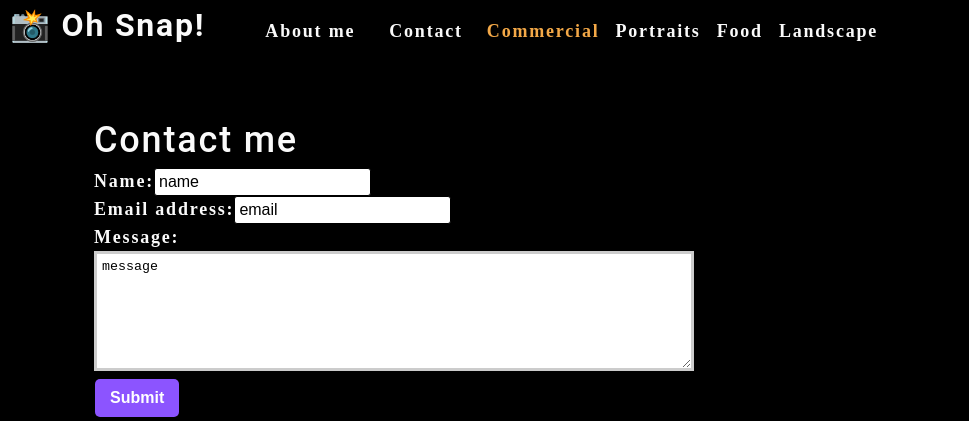
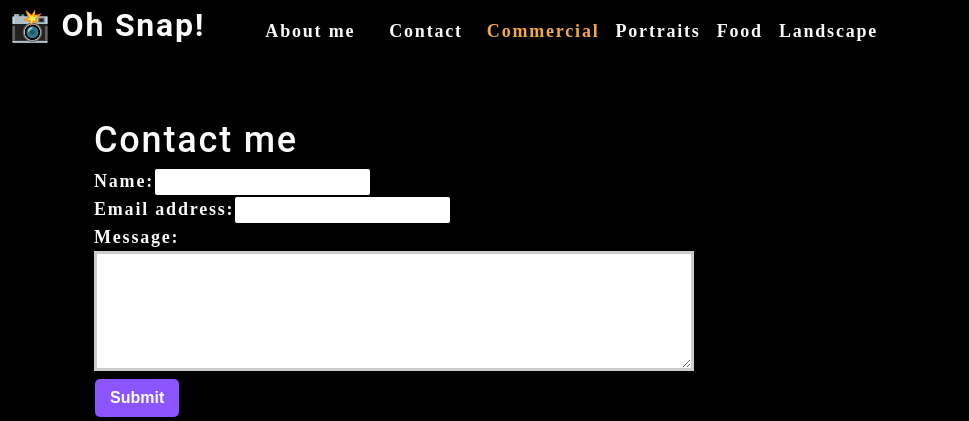
Before and after one commit to chaitalizn/photo-port, a React (Create React App) app: page / in a window 1280 px wide. Shown: the top 421 px of the page, without its empty margins (0-969 px from the left). Built offline with nearby package versions, Linux system fonts and the light colour scheme.

Commit message:
error with contact form test

```diff
--- a/src/components/Contact/index.js
+++ b/src/components/Contact/index.js
@@ -1,18 +1,41 @@
 import React, { useState } from 'react';
+import { validateEmail } from '../../utils/helpers';
 
 function ContactForm() {
     const [formState, setFormState] = useState({ name: '', email: '', message: '' });
 
+    const [errorMessage, setErrorMessage] = useState('');
+
     const { name, email, message } = formState;
 
-    function handleChange(e) {
-        setFormState({...formState, [e.target.name]: e.target.value })
-    }
-
-    function handleSubmit(e) {
+    const handleSubmit = (e) => {
         e.preventDefault();
         console.log(formState);
     }
+
+    const handleChange = (e) => {
+        if (e.target.name === 'email') {
+            const isValid = validateEmail(e.target.value);
+            console.log(isValid);
+            // isValid conditional statement
+            if (!isValid) {
+                setErrorMessage('Your email is invalid.');
+              } else {
+                setErrorMessage('');
+              }
+        }  else {
+            if (!e.target.value.length) {
+                setErrorMessage(`${e.target.name} is required.`);
+            } else {
+                setErrorMessage('');
+            }
+        };
+        setFormState({...formState, [e.target.name]: e.target.value })
+
+        console.log('errorMessage', errorMessage);
+    }
+
+
 
     return (
         <section>
@@ -20,16 +43,21 @@ function ContactForm() {
           <form id="contact-form" onSubmit={handleSubmit}>
             <div>
             <label htmlFor="name">Name:</label>
-            <input type="text" name="name" defaultValue='name' onChange={handleChange}/>
+            <input type="text" name="name" defaultValue={name} onBlur={handleChange}/>
             </div>
             <div>
             <label htmlFor="email">Email address:</label>
-            <input type="email" name="email" defaultValue='email' onChange={handleChange}/>
+            <input type="email" name='email' defaultValue={email} onBlur={handleChange}/>
             </div>
             <div>
             <label htmlFor="message">Message:</label>
-            <textarea name="message" rows="5" defaultValue='message' onChange={handleChange}/>
+            <textarea name="message" rows="5" defaultValue={message} onBlur={handleChange}/>
             </div>
+            {errorMessage && (
+            <div>
+                <p className="error-text">{errorMessage}</p>
+            </div>
+            )}
             <button type="submit" >Submit</button>
           </form>
         </section>
```
Also changed, not shown: 1 other file (tests, documents, lock files or other folders).
